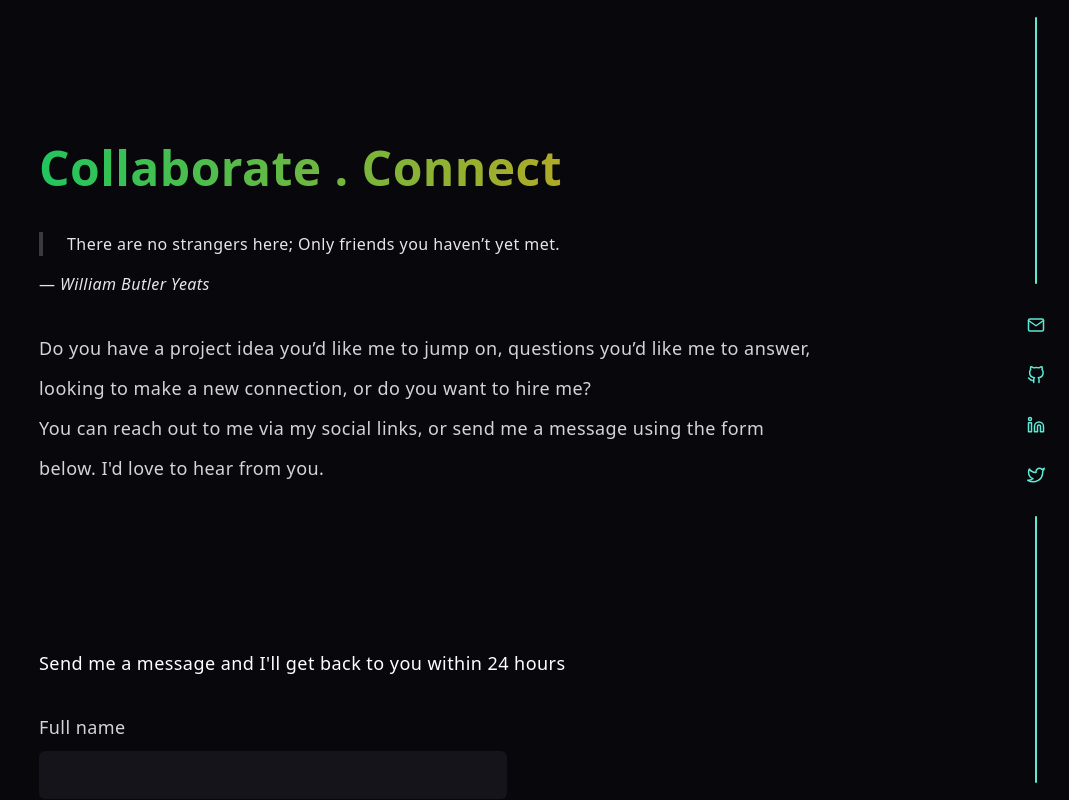
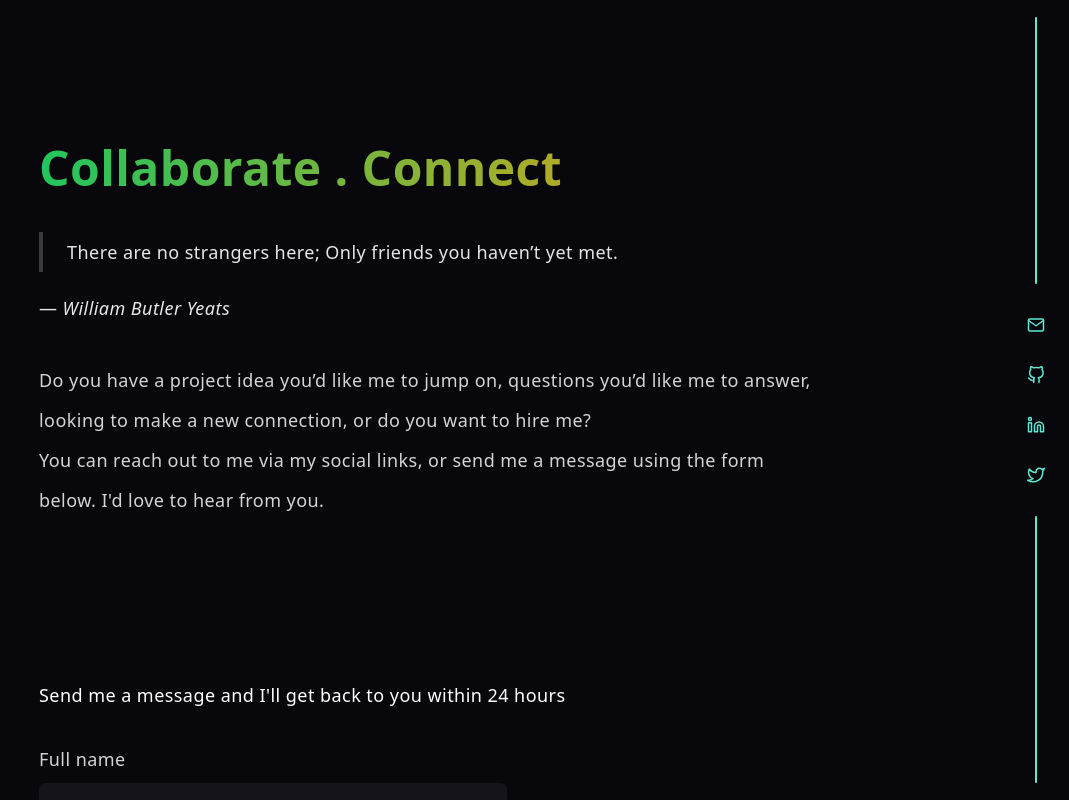
Before and after one commit to deyemiobaa/sa-portfolio, a React (Vite) app: page /contact in a window 1280 px wide. Shown: the top 800 px of the page, without its empty margins (211-1280 px from the left). Built offline with nearby package versions, Linux system fonts and the light colour scheme.

Commit message:
remove some css classes

```diff
--- a/src/pages/about.js
+++ b/src/pages/about.js
@@ -3,7 +3,7 @@ import myphoto from '../assets/images/potr.jpg';
 
 export default function About() {
   return (
-    <main className="relative flex flex-col items-center px-6 pb-10 leading-7 tracking-wide lg:leading-10 mt-28 md:mt-36 mb-20">
+    <main className="relative flex flex-col items-center px-6 pb-10 mb-20 leading-7 lg:leading-10 mt-28 md:mt-36">
       <div className="static z-10 mx-auto w-4/4 md:w-3/4">
         <h1 className="mb-10 text-4xl font-bold text-transparent md:text-5xl bg-clip-text bg-gradient-to-r from-teal-300 to-amber-500">Genesis . Journey</h1>
         <div className="flex flex-col-reverse gap-12 mb-10 md:grid md:grid-cols-4 lg:mb-6">
--- a/src/pages/contact.js
+++ b/src/pages/contact.js
@@ -3,16 +3,16 @@ import Form from "../components/form";
 
 export default function Contact() {
   return (
-    <main className="relative flex flex-col items-center px-6 mb-20 leading-7 tracking-wide lg:leading-10 mt-28 md:mt-36">
+    <main className="relative flex flex-col items-center px-6 mb-20 leading-7 lg:leading-10 mt-28 md:mt-36">
       <div className="static z-10 mx-auto w-4/4 md:w-3/4">
         <h1 className="mb-10 text-4xl font-bold text-transparent md:text-5xl bg-clip-text bg-gradient-to-r from-green-500 to-amber-500">Collaborate . Connect</h1>
-        <figure className="opacity-[.9] text-base text-white">
+        <figure className="opacity-[.9] text-white">
           <blockquote cite="https://deyemiobaa.vercel.app">
             <p className="pl-6 mb-4 border-l-4 border-neutral-700">There are no strangers here; Only friends you haven’t yet met.</p>
           </blockquote>
           <figcaption>—<cite> William Butler Yeats</cite></figcaption>
         </figure>
-        <p className="mt-8 ">Do you have a project idea you’d like me to jump on, questions you’d like me to answer, looking to make a new connection, or do you want to hire me?
+        <p className="mt-8">Do you have a project idea you’d like me to jump on, questions you’d like me to answer, looking to make a new connection, or do you want to hire me?
         </p>
         <p>You can reach out to me via my social links, or send me a message using the form below. I'd love to hear from you.</p>
         <Form />
--- a/src/pages/projects.js
+++ b/src/pages/projects.js
@@ -12,7 +12,7 @@ export default function Projects() {
   }, []);
 
   return (
-    <main className="px-6 mb-20 leading-7 tracking-wide lg:leading-10 mt-28 md:mt-36">
+    <main className="px-6 mb-20 leading-7 lg:leading-10 mt-28 md:mt-36">
       <div className="static z-10 mx-auto mb-10 w-4/4 md:w-3/4">
         <div className="relative mb-20">
           <h1 className="mb-10 text-4xl font-bold text-transparent md:text-5xl bg-clip-text bg-gradient-to-r from-emerald-500 to-amber-500">Projects . Open-Source</h1>
```
